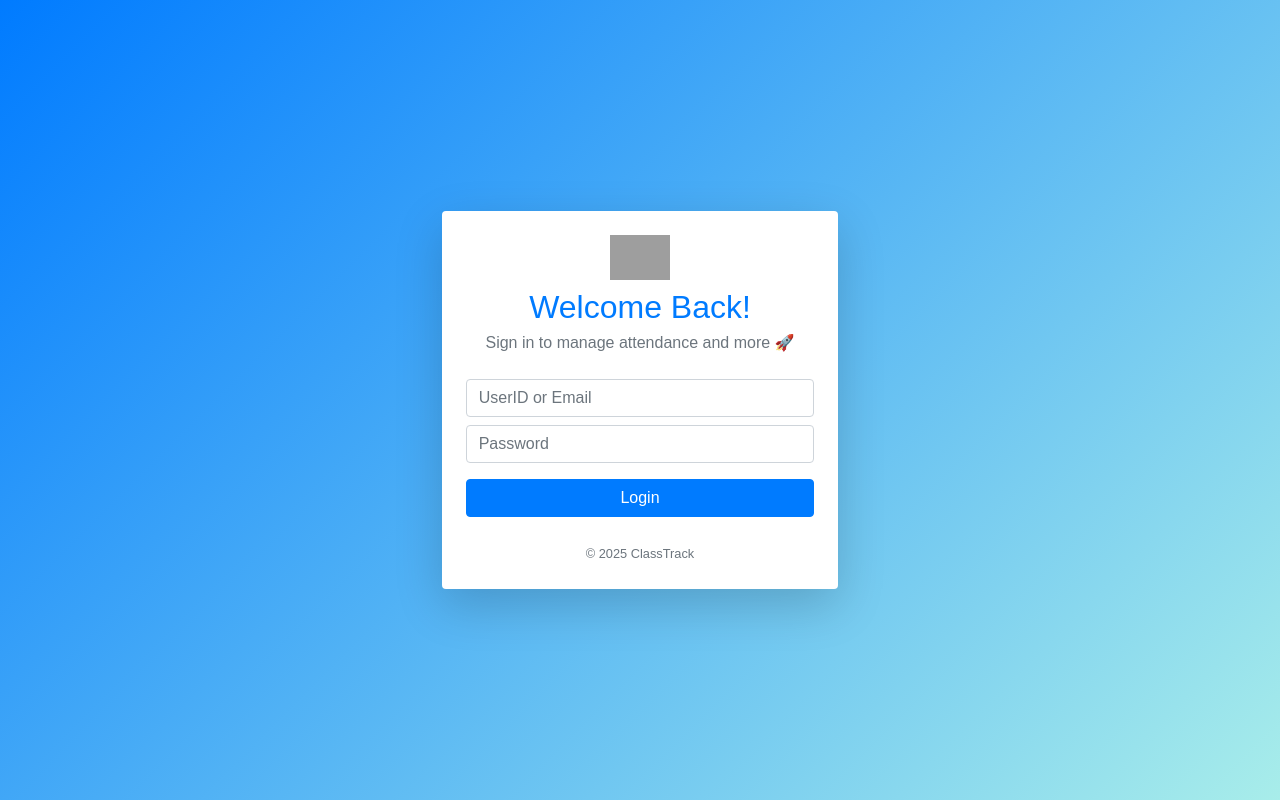
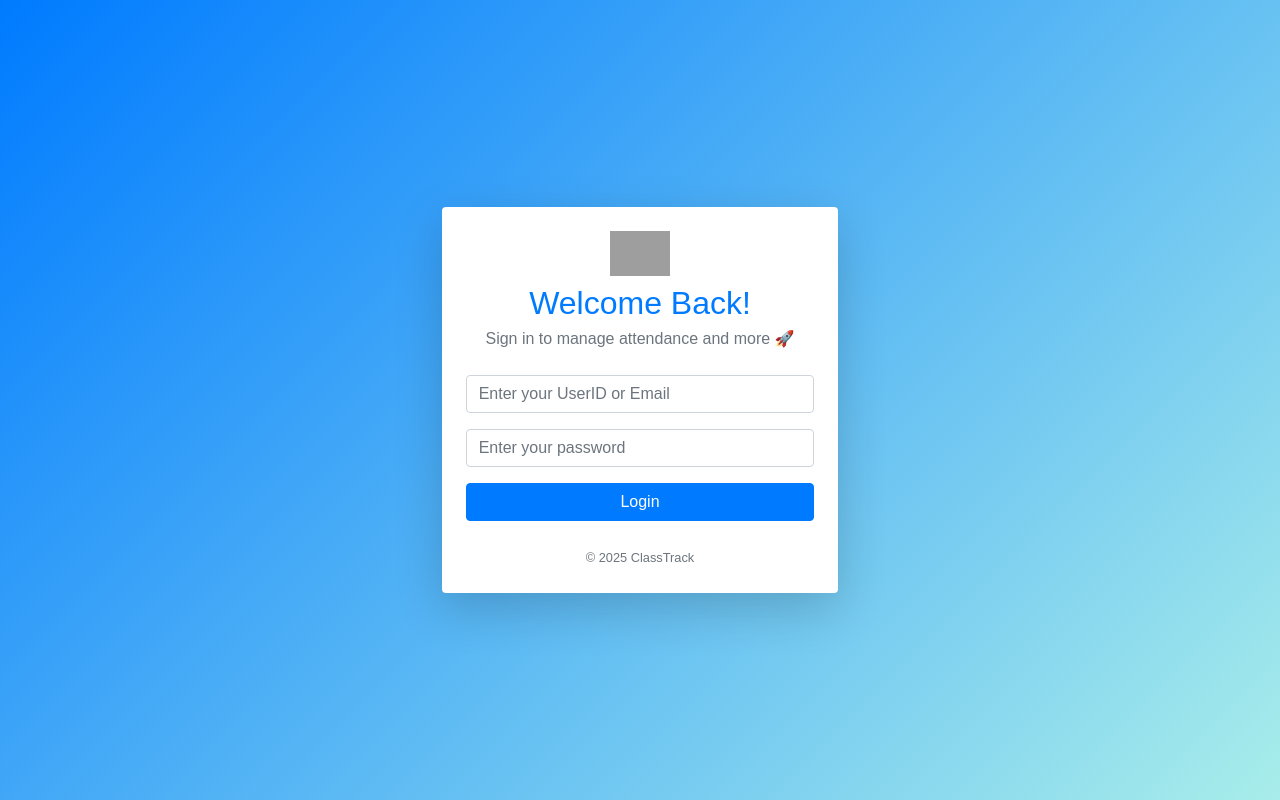
Before and after one commit to sundaramrai/ClassTrack, a Django app: page /login in a window 1280 px wide. Run offline with Django 5.2, Linux system fonts and the light colour scheme; some libraries are stand-ins or nearby versions; grey boxes are pictures that could not be loaded.

Commit message:
refactor: improve form input placeholders for clarity in login page

```diff
--- a/templates/app/auth/login.html
+++ b/templates/app/auth/login.html
@@ -13,15 +13,13 @@
       </div>
       <form action="/login" method="post" autocomplete="off">
         {% csrf_token %}
-        <!-- UserID or Email -->
-        <div class="form-group mb-2">
-          <label for="user" class="sr-only">UserID or Email</label>
-          <input type="text" class="form-control" id="user" placeholder="UserID or Email" name="user" required>
+        <div class="form-group mb-3">
+          <input type="text" class="form-control" id="user" placeholder="Enter your UserID or Email" name="user"
+            required>
         </div>
-        <!-- Password -->
-        <div class="form-group mb-2">
-          <label for="password" class="sr-only">Password</label>
-          <input type="password" class="form-control" id="password" placeholder="Password" name="password" required>
+        <div class="form-group mb-3">
+          <input type="password" class="form-control" id="password" placeholder="Enter your password" name="password"
+            required>
         </div>
         <button type="submit" class="btn btn-primary btn-block mt-3">Login</button>
       </form>
```
